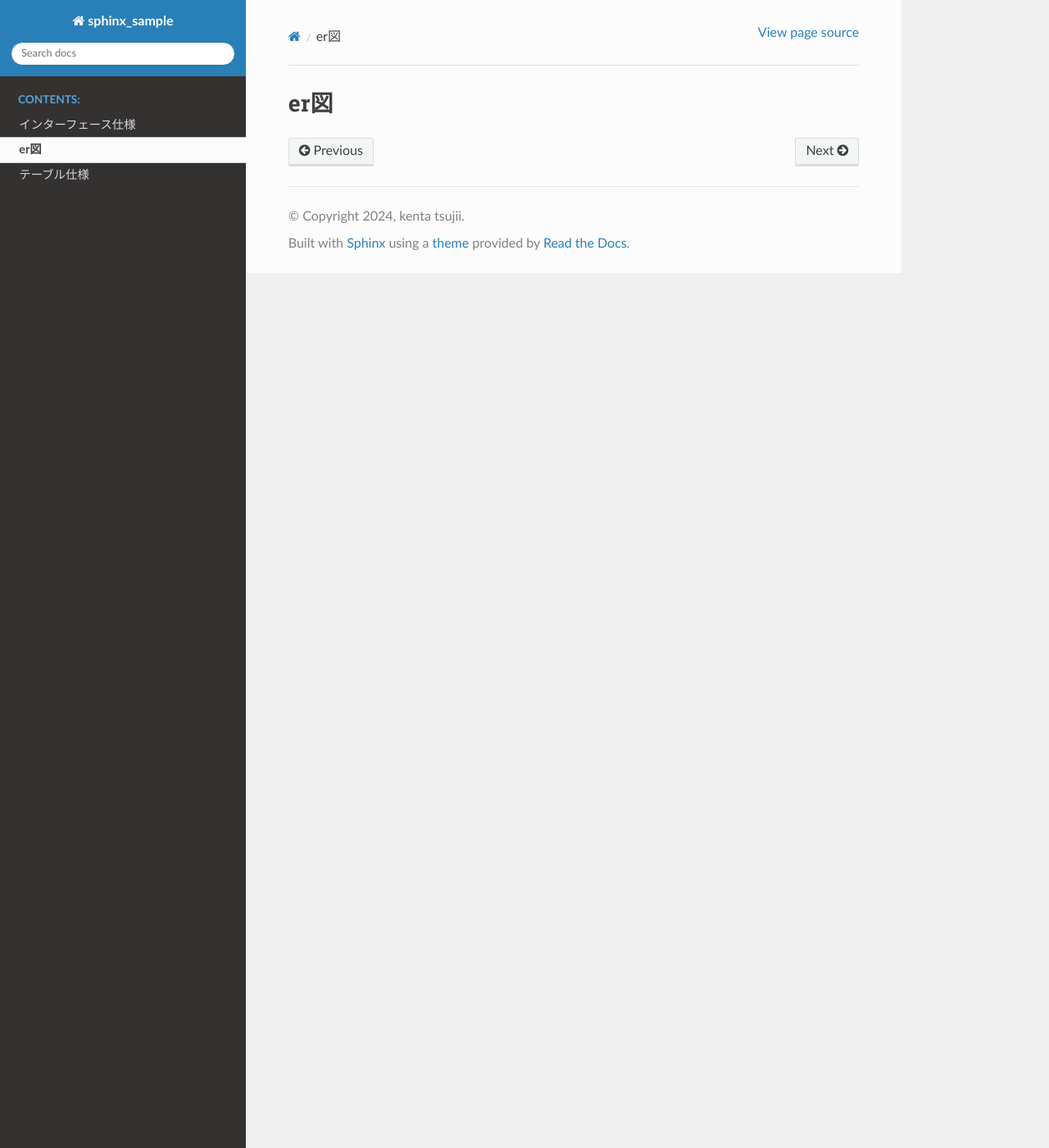
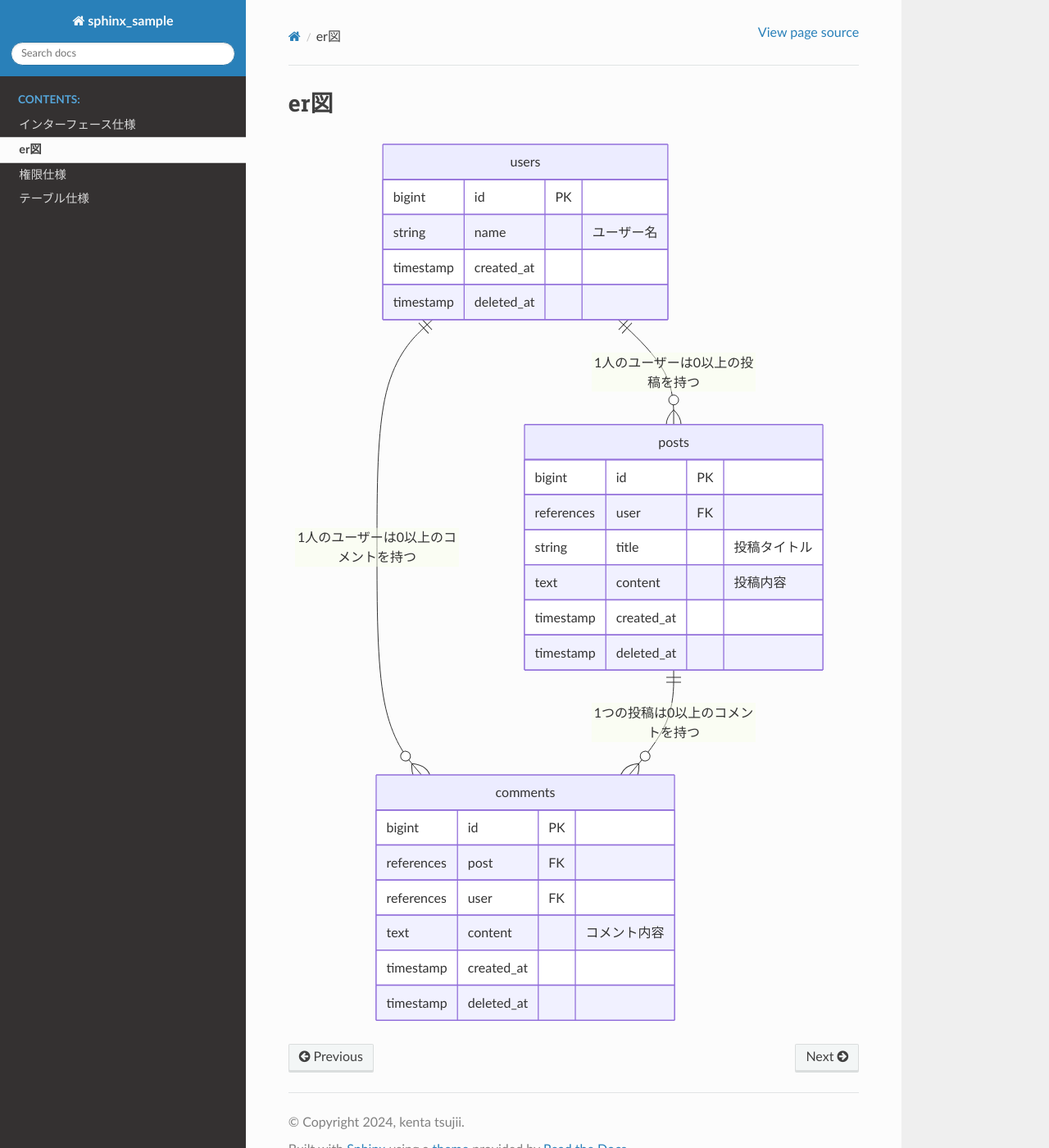
Before and after one commit to ds-tt-code/specification_doc_sample, a Sphinx documentation site: the page built from sphinx/docs/source/specification/er_diagram.rst, in a window 1280 px wide and 1400 px high. Shown: the whole window at 82% size. Built offline with Sphinx 7.4.7 and the Read the Docs theme 2.0.0, drawn with Linux system fonts in a browser that asks for light colours; pages that are not in the unit, such as notebooks, are missing from menus.

Commit message:
add: er図のサンプルを追加

```diff
--- a/sphinx/docs/source/conf.py
+++ b/sphinx/docs/source/conf.py
@@ -20,7 +20,8 @@ release = '1.0.0'
 
 extensions = [
       'myst_parser',
-      'dbt_yaml_directive'
+      'dbt_yaml_directive',
+      'sphinxcontrib.mermaid'
 ]
 
 templates_path = ['_templates']
--- a/sphinx/docs/source/index.rst
+++ b/sphinx/docs/source/index.rst
@@ -8,5 +8,5 @@
 
    ./specification/interface.rst
    ./specification/er_diagram.rst
-   ./specification/permissions_spec.rst
+   ./specification/permissions_spec/permissions_spec.rst
    ./specification/table_spec.rst
--- a/sphinx/docs/source/specification/er_diagram.rst
+++ b/sphinx/docs/source/specification/er_diagram.rst
@@ -1,3 +1,35 @@
 ===========================
 er図
 ===========================
+
+.. mermaid::
+
+  erDiagram
+    users ||--o{ posts : "1人のユーザーは0以上の投稿を持つ"
+    users ||--o{ comments: "1人のユーザーは0以上のコメントを持つ"
+    posts ||--o{ comments: "1つの投稿は0以上のコメントを持つ"
+
+    users {
+      bigint id PK
+      string name "ユーザー名"
+      timestamp created_at
+      timestamp deleted_at
+    }
+
+    posts {
+      bigint id PK
+      references user FK
+      string title "投稿タイトル"
+      text content "投稿内容"
+      timestamp created_at
+      timestamp deleted_at
+    }
+
+    comments {
+      bigint id PK
+      references post FK
+      references user FK
+      text content "コメント内容"
+      timestamp created_at
+      timestamp deleted_at
+    }
--- a/sphinx/requrements.txt
+++ b/sphinx/requrements.txt
@@ -29,6 +29,7 @@ sphinxcontrib-devhelp==2.0.0
 sphinxcontrib-htmlhelp==2.1.0
 sphinxcontrib-jquery==4.1
 sphinxcontrib-jsmath==1.0.1
+sphinxcontrib-mermaid==0.9.2
 sphinxcontrib-qthelp==2.0.0
 sphinxcontrib-serializinghtml==2.0.0
 starlette==0.38.2
```
Also changed, not shown: README.md (+1 -0 lines).
